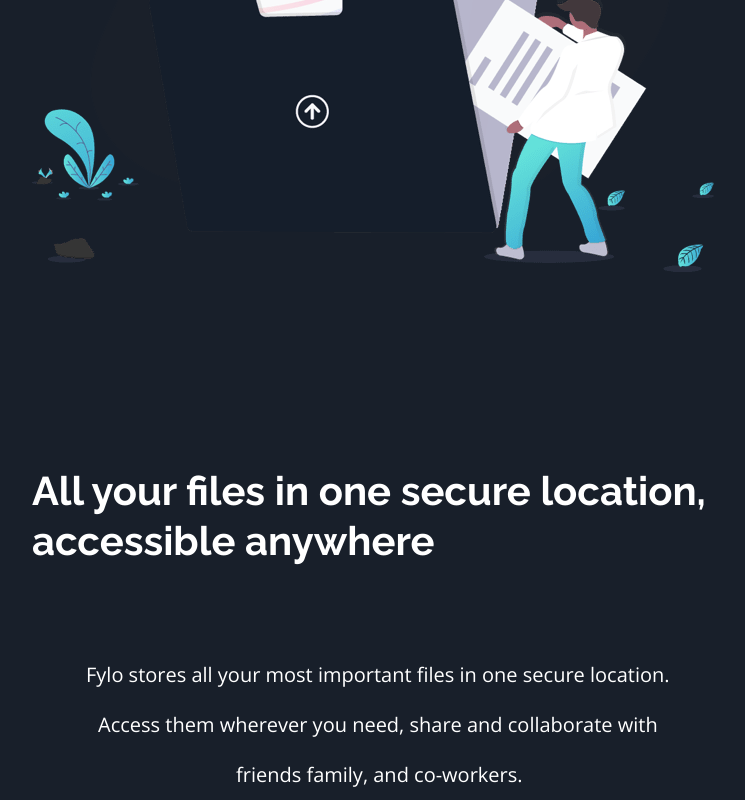
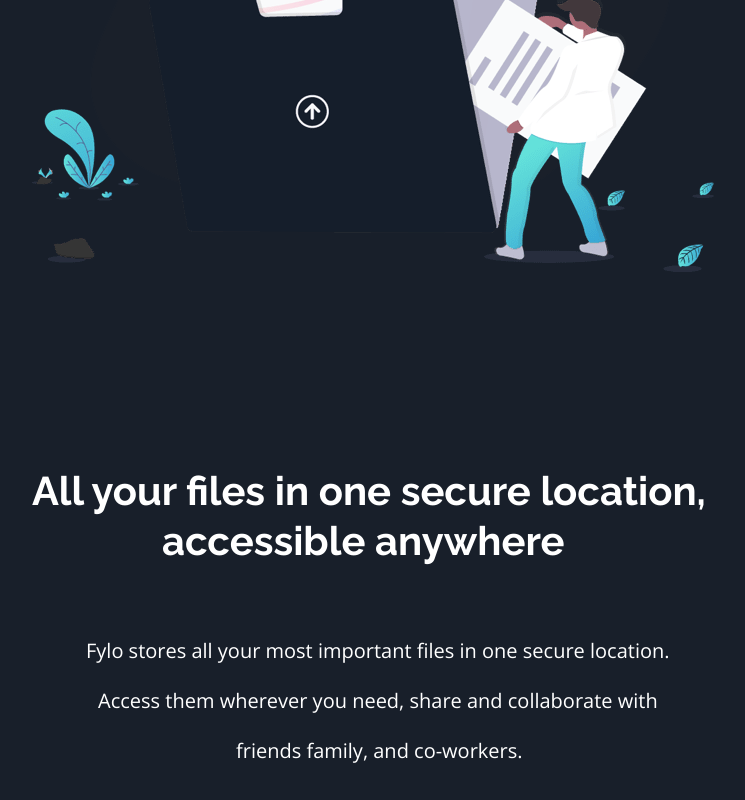
Before and after one commit to oxblixxx/fylo-dark-theme, a React (Create React App) app in the folder fylo-dark-theme/: page / in a window 1280 px wide. Shown: the part 534-1334 px from the top of the page, without its empty margins (288-1033 px from the left). After the commit the page ends 1310 px from the top, so only its background shows below. Built offline with nearby package versions, Linux system fonts and the light colour scheme.

Commit message:
renamed to Fylodesc and modified

```diff
--- a/fylo-dark-theme/src/App.js
+++ b/fylo-dark-theme/src/App.js
@@ -1,6 +1,6 @@
 import './App.css'
 // import Accessible from './components/Accessible'
-import Fylo from './components/Fylo'
+import Fylodesc from './components/Fylodesc'
 // import Fylostoredesc from './components/Fylostoredesc'
 import Header from './components/Header'
 import Navimage from "./components/Navimage"
@@ -12,10 +12,8 @@
     <div className='container'>
       <Header />
       <Navimage />
-      <Securelocation />s
-      {/* <Accessible /> */}
-      {/* <Fylostoredesc text = {FYLO}/> */}
-      <Fylo />
+      <Securelocation />
+      <Fylodesc />
 
     </div>
   )
--- a/fylo-dark-theme/src/components/Fylo.js
+++ b/fylo-dark-theme/src/components/Fylodesc.js
@@ -1,6 +1,6 @@
-import './Fylo.css'
+import './Fylodesc.css'
 
-function Fylo(){
+function Fylodesc(){
     return(
         <section className="fyloStoresDesc text-white ">
             <p className="fyloStores">Fylo stores all your most important files in one secure location.</p>
@@ -11,4 +11,4 @@
 }
 
 
-export default Fylo;
+export default Fylodesc;
--- a/fylo-dark-theme/src/components/Securelocation.css
+++ b/fylo-dark-theme/src/components/Securelocation.css
@@ -7,7 +7,7 @@
     font-size: 40px;
 }
 
-.accessible{
+.accessibleText{
     position: relative;
-    left: 0px;
+    left: 130px;
 }
--- a/fylo-dark-theme/src/components/Securelocation.js
+++ b/fylo-dark-theme/src/components/Securelocation.js
@@ -3,8 +3,8 @@
 function Securelocation(){
     return(
         <section className='secureLocationDesc text-white'>
-            <p className="secureLocation"> All your files in one secure location,</p>
-            <p className="accessible">accessible anywhere</p>
+            <p className="secureLocationText"> All your files in one secure location,</p>
+            <p className="accessibleText">accessible anywhere</p>
         </section>
     )
 }
```
Also changed, not shown: fylo-dark-theme/src/components/Fylodesc.css (renamed from fylo-dark-theme/src/components/Fylo.css).
